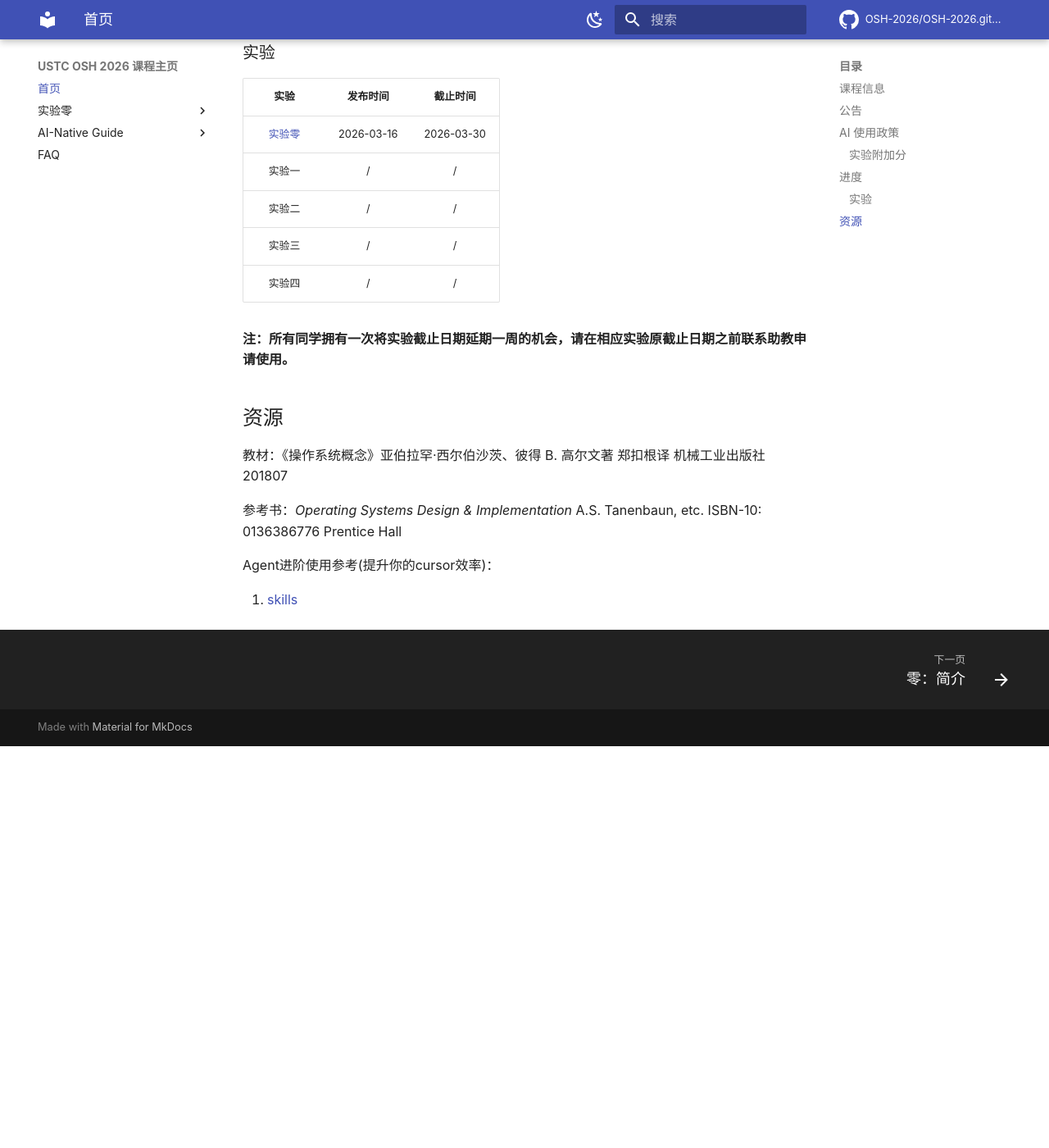
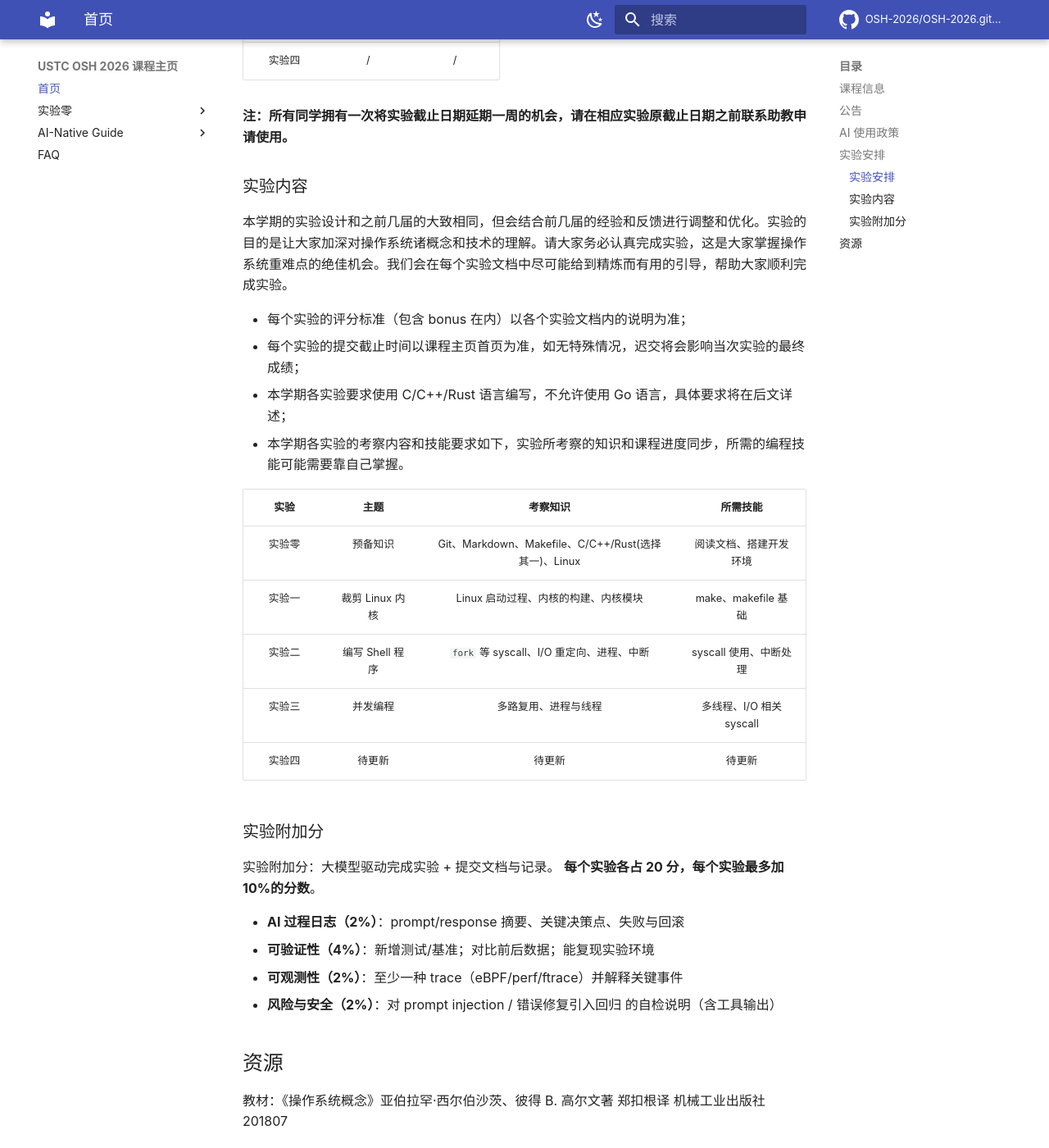
Before and after one commit to OSH-2026/osh-2026.github.io, an MkDocs documentation site: the page built from docs/README.md, in a window 1280 px wide and 1400 px high, scrolled down 1089 px. Shown: the whole window at 82% size. Built offline with MkDocs 1.6.1 and Material for MkDocs 9.7.7, drawn with Linux system fonts in a browser that asks for light colours; nearby versions of some CDN libraries; library files that are not in the unit come from our copies; comment, search, counter and statistics services are not loaded; before the commit the page ends 1999 px from its top, so only the background shows below that; some of the changed text lies outside the part shown.

Commit message:
Revise experimental arrangement and scoring criteria
Updated the experimental arrangement section with details about the experiments and their evaluation criteria.

```diff
--- a/docs/README.md
+++ b/docs/README.md
@@ -25,20 +25,9 @@
 - 任何 AI 参与的关键改动应提供：**测试/基准**、**trace** 与 **AI 过程日志**。
 - 若使用存在隐私争议/遥测风险的 IDE（如 Trae 相关争议报道所述），须在**隔离环境**中使用并**禁止接触敏感仓库**。
 
-### 实验附加分
+## 实验安排
 
-实验附加分：大模型驱动完成实验 + 提交文档与记录。
-**每个实验各占 20 分，每个实验最多加10%的分数**。
-
-- **AI 过程日志（2%）**：prompt/response 摘要、关键决策点、失败与回滚
-- **可验证性（4%）**：新增测试/基准；对比前后数据；能复现实验环境
-- **可观测性（2%）**：至少一种 trace（eBPF/perf/ftrace）并解释关键事件
-- **风险与安全（2%）**：对 prompt injection / 错误修复引入回归 的自检说明（含工具输出）
-
-
-## 进度
-
-### 实验
+### 实验安排
 
 |  实验  |         发布时间         |         截止时间         |
 | :----: | :----------------------: | :----------------------: |
@@ -50,6 +39,33 @@
 
 **注：所有同学拥有一次将实验截止日期延期一周的机会，请在相应实验原截止日期之前联系助教申请使用。**
 
+### 实验内容
+
+本学期的实验设计和之前几届的大致相同，但会结合前几届的经验和反馈进行调整和优化。实验的目的是让大家加深对操作系统诸概念和技术的理解。请大家务必认真完成实验，这是大家掌握操作系统重难点的绝佳机会。我们会在每个实验文档中尽可能给到精炼而有用的引导，帮助大家顺利完成实验。
+
+- 每个实验的评分标准（包含 bonus 在内）以各个实验文档内的说明为准；
+- 每个实验的提交截止时间以课程主页首页为准，如无特殊情况，迟交将会影响当次实验的最终成绩；
+- 本学期各实验要求使用 C/C++/Rust 语言编写，不允许使用 Go 语言，具体要求将在后文详述；
+- 本学期各实验的考察内容和技能要求如下，实验所考察的知识和课程进度同步，所需的编程技能可能需要靠自己掌握。
+
+|  实验  |      主题       |                  考察知识                  |         所需技能         |
+| :----: | :-------------: | :----------------------------------------: | :----------------------: |
+| 实验零 |    预备知识     | Git、Markdown、Makefile、C/C++/Rust(选择其一)、Linux |      阅读文档、搭建开发环境      |
+| 实验一 | 裁剪 Linux 内核 |          Linux 启动过程、内核的构建、内核模块          |   make、makefile 基础    |
+| 实验二 | 编写 Shell 程序 |  `fork` 等 syscall、I/O 重定向、进程、中断   |  syscall 使用、中断处理  |
+| 实验三 |    并发编程     |            多路复用、进程与线程            | 多线程、I/O 相关 syscall |
+| 实验四 |     待更新      |                   待更新                   |          待更新          |
+
+### 实验附加分
+
+实验附加分：大模型驱动完成实验 + 提交文档与记录。
+**每个实验各占 20 分，每个实验最多加10%的分数**。
+
+- **AI 过程日志（2%）**：prompt/response 摘要、关键决策点、失败与回滚
+- **可验证性（4%）**：新增测试/基准；对比前后数据；能复现实验环境
+- **可观测性（2%）**：至少一种 trace（eBPF/perf/ftrace）并解释关键事件
+- **风险与安全（2%）**：对 prompt injection / 错误修复引入回归 的自检说明（含工具输出）
+
 ## 资源
 
 教材：《操作系统概念》亚伯拉罕·西尔伯沙茨、彼得 B. 高尔文著 郑扣根译 机械工业出版社 201807
```
